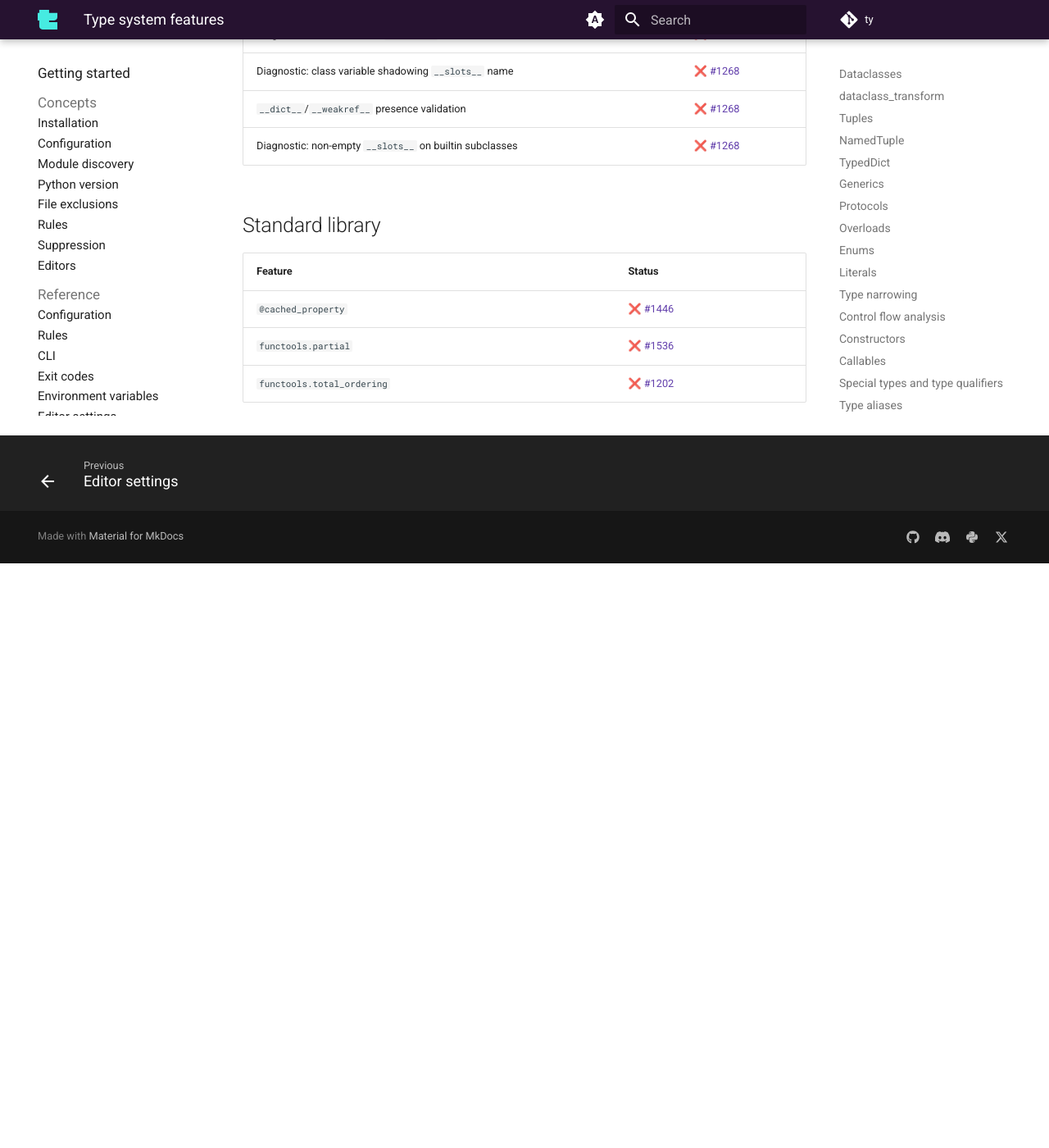
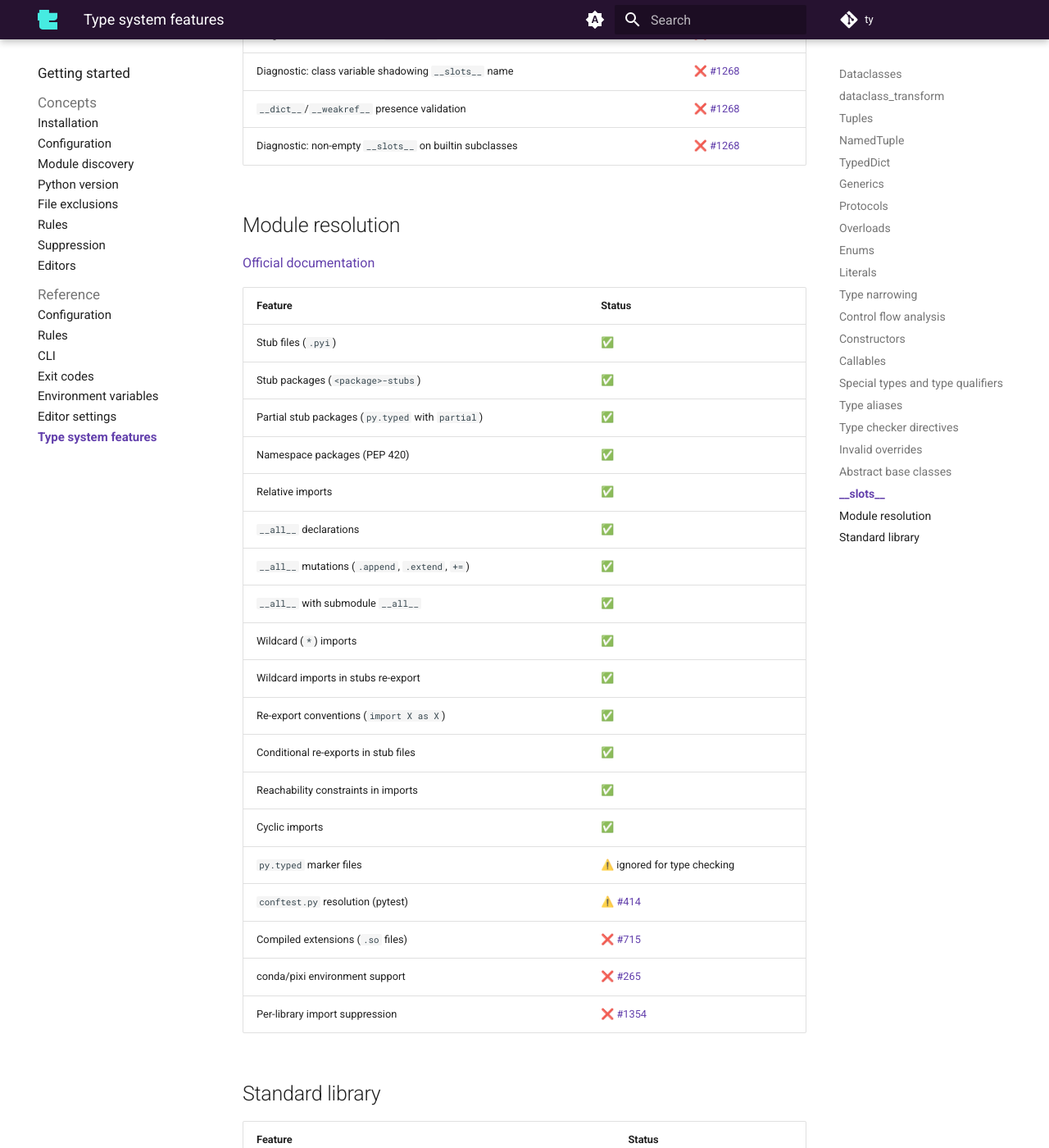
Before and after one commit to astral-sh/ty, an MkDocs documentation site: the page built from docs/reference/type-system-features.md, in a window 1280 px wide and 1400 px high, scrolled down 15150 px. Shown: the whole window at 82% size. Built offline with MkDocs 1.6.1 and Material for MkDocs 9.7.7, drawn with Linux system fonts in a browser that asks for light colours; comment, search, counter and statistics services are not loaded; before the commit the page ends 15837 px from its top, so only the background shows below that.

Commit message:
Add module resolution section

```diff
--- a/docs/reference/type-system-features.md
+++ b/docs/reference/type-system-features.md
@@ -385,6 +385,32 @@ This page summarizes the support for various type system features in ty.
 | `__dict__`/`__weakref__` presence validation            | ❌ [#1268](https://github.com/astral-sh/ty/issues/1268) |
 | Diagnostic: non-empty `__slots__` on builtin subclasses | ❌ [#1268](https://github.com/astral-sh/ty/issues/1268) |
 
+## Module resolution
+
+[Official documentation](https://typing.python.org/en/latest/spec/distributing.html)
+
+| Feature                                           | Status                                                  |
+| ------------------------------------------------- | ------------------------------------------------------- |
+| Stub files (`.pyi`)                               | ✅                                                      |
+| Stub packages (`<package>-stubs`)                 | ✅                                                      |
+| Partial stub packages (`py.typed` with `partial`) | ✅                                                      |
+| Namespace packages (PEP 420)                      | ✅                                                      |
+| Relative imports                                  | ✅                                                      |
+| `__all__` declarations                            | ✅                                                      |
+| `__all__` mutations (`.append`, `.extend`, `+=`)  | ✅                                                      |
+| `__all__` with submodule `__all__`                | ✅                                                      |
+| Wildcard (`*`) imports                            | ✅                                                      |
+| Wildcard imports in stubs re-export               | ✅                                                      |
+| Re-export conventions (`import X as X`)           | ✅                                                      |
+| Conditional re-exports in stub files              | ✅                                                      |
+| Reachability constraints in imports               | ✅                                                      |
+| Cyclic imports                                    | ✅                                                      |
+| `py.typed` marker files                           | ⚠️ ignored for type checking                            |
+| `conftest.py` resolution (pytest)                 | ⚠️ [#414](https://github.com/astral-sh/ty/issues/414)   |
+| Compiled extensions (`.so` files)                 | ❌ [#715](https://github.com/astral-sh/ty/issues/715)   |
+| conda/pixi environment support                    | ❌ [#265](https://github.com/astral-sh/ty/issues/265)   |
+| Per-library import suppression                    | ❌ [#1354](https://github.com/astral-sh/ty/issues/1354) |
+
 ## Standard library
 
 | Feature                    | Status                                                  |
```
